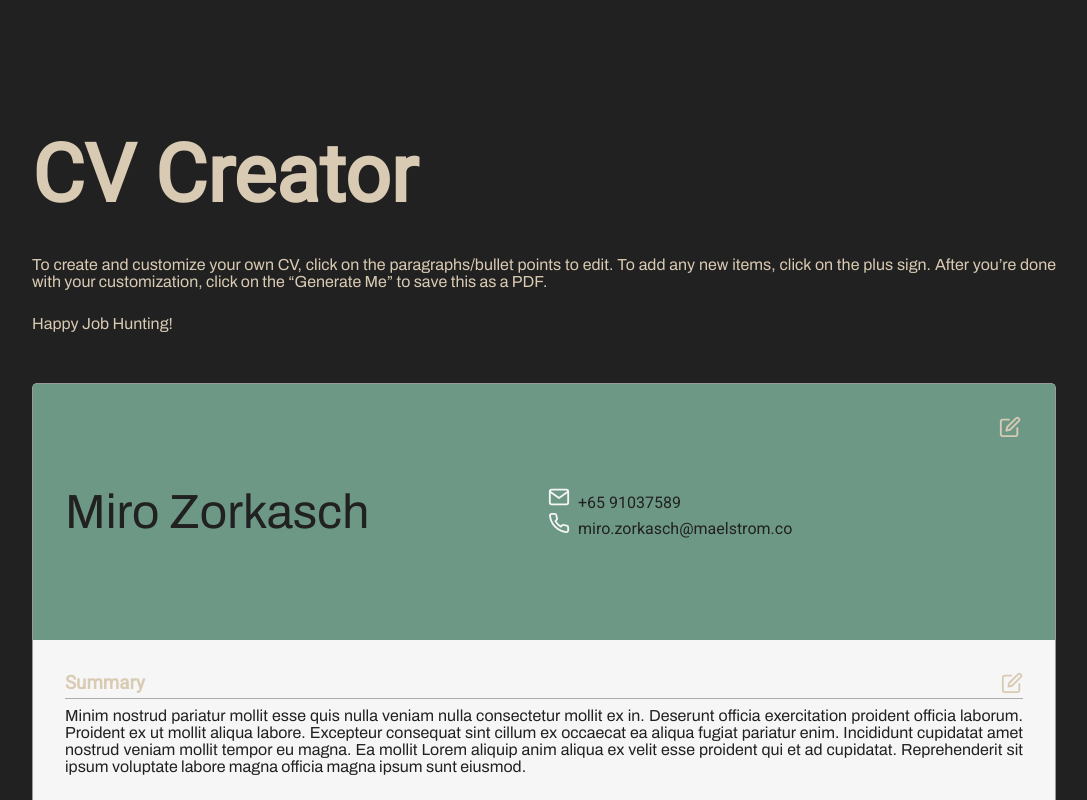
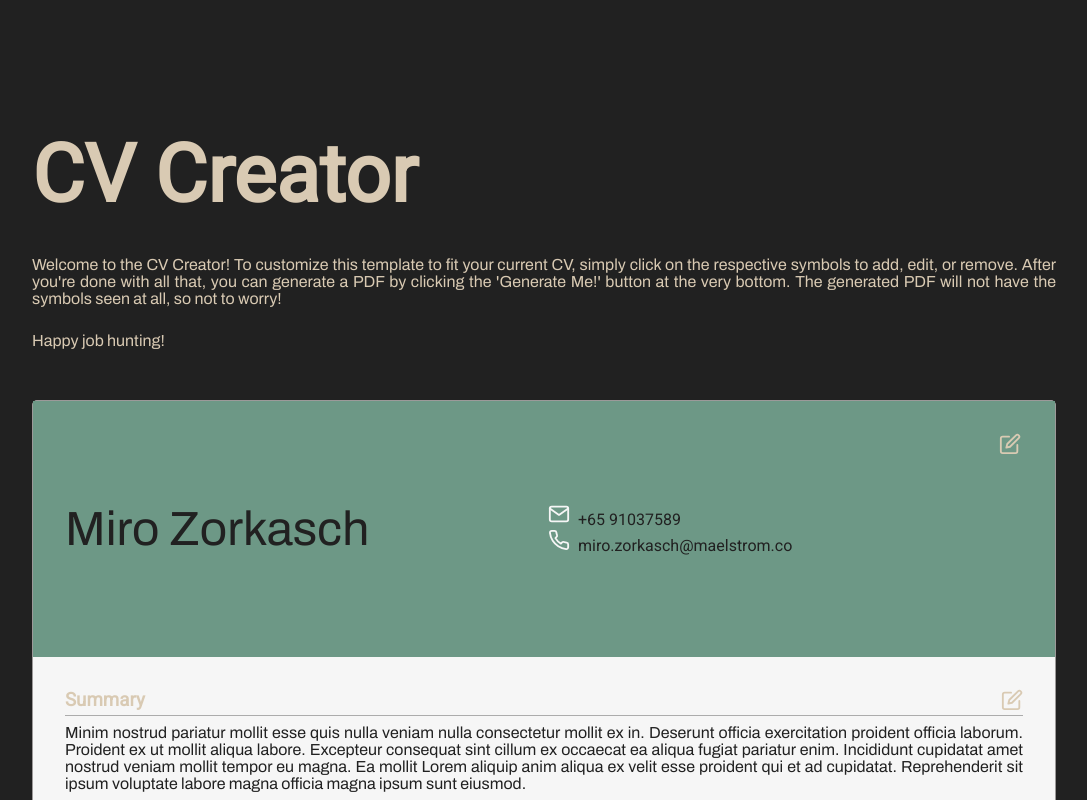
Before and after one commit to al-uminium/CV-Creator, a React (Create React App) app: page / in a window 1280 px wide. Shown: the top 800 px of the page, without its empty margins (96-1183 px from the left). Built offline with nearby package versions, Linux system fonts and the light colour scheme.

Commit message:
editted instructions

```diff
--- a/src/Instructions.js
+++ b/src/Instructions.js
@@ -10,10 +10,10 @@ export default class Instructions extends Component {
         </h1>
         <section>
             <p>
-                To create and customize your own CV, click on the paragraphs/bullet points to edit. To add any new items, click on the plus sign.
-                After you’re done with your customization, click on the “Generate Me” to save this as a PDF.
+                Welcome to the CV Creator! To customize this template to fit your current CV, simply click on the respective symbols to add, edit, or remove.
+                After you're done with all that, you can generate a PDF by clicking the 'Generate Me!' button at the very bottom. The generated PDF will not have the symbols seen at all, so not to worry!
             </p>
-            <p>Happy Job Hunting!</p>
+            <p>Happy job hunting!</p>
         </section>
       </div>
     )
```
